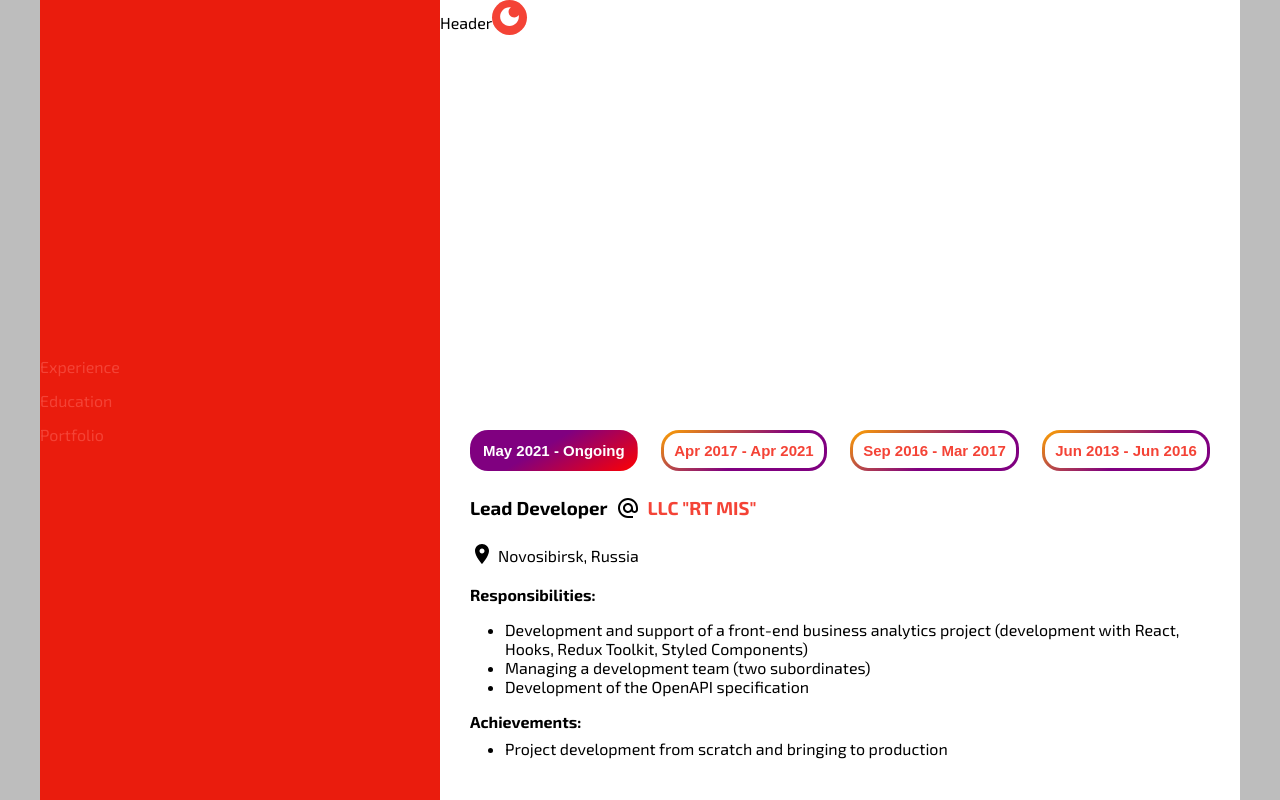
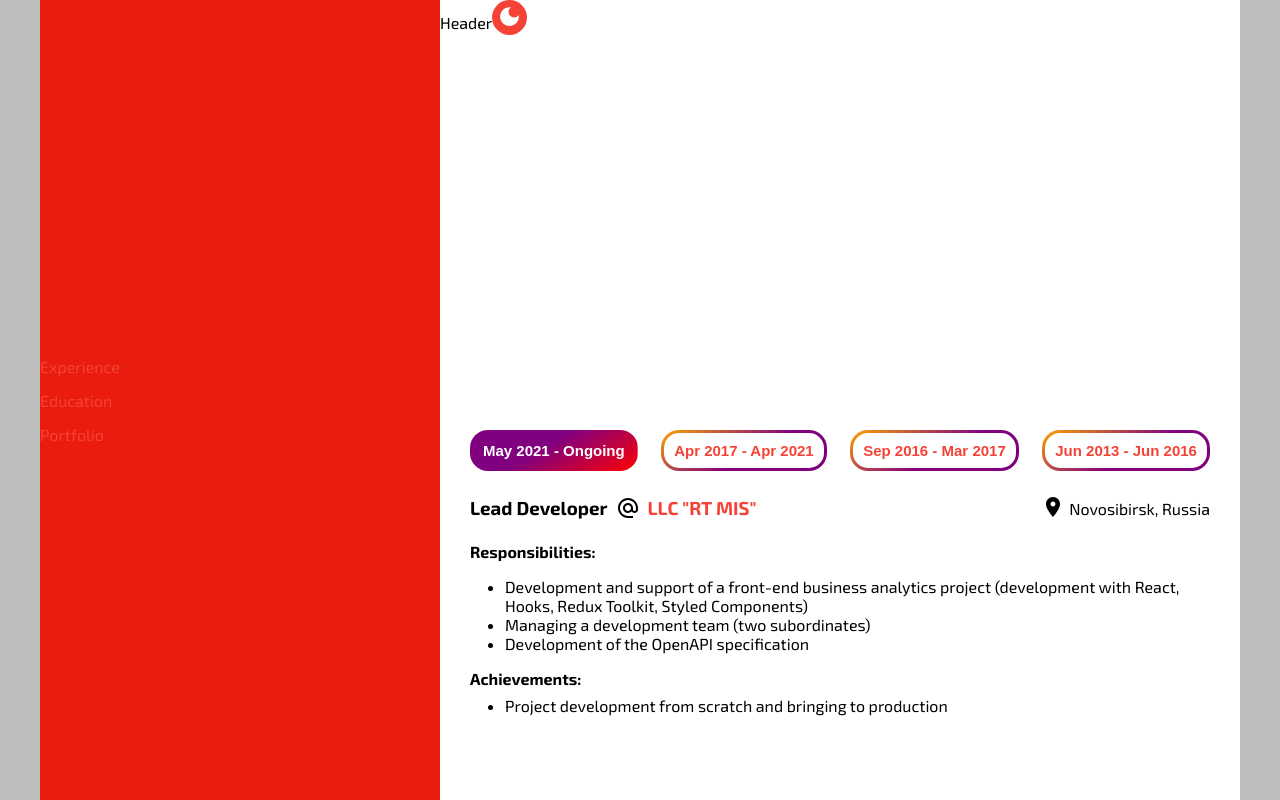
Before and after one commit to burdukowsky/burdukowsky.github.io, a React (Create React App) app: page / in a window 1280 px wide. Built offline with nearby package versions, Linux system fonts and the light colour scheme.

Commit message:
ExperienceView: replace location

```diff
--- a/src/app/routes/experience/components/experience-view/ExperienceView.tsx
+++ b/src/app/routes/experience/components/experience-view/ExperienceView.tsx
@@ -21,6 +21,7 @@ export const ExperienceView: FC<Props> = ({
 }) => {
   return (
     <Space direction='column'>
+      <Space gap='8px' justifyContent='space-between'>
         <Space as='h3' gap='8px'>
           {position}
           <Icon name='At' />
@@ -35,6 +36,7 @@ export const ExperienceView: FC<Props> = ({
         <Space as='p' gap='4px' alignItems='center'>
           <Icon name='Place' />
           {location}
+        </Space>
       </Space>
       {description != null && <p>{description}</p>}
       <h4>Responsibilities:</h4>
```
Lines whose indentation alone changed are shown as unchanged.
